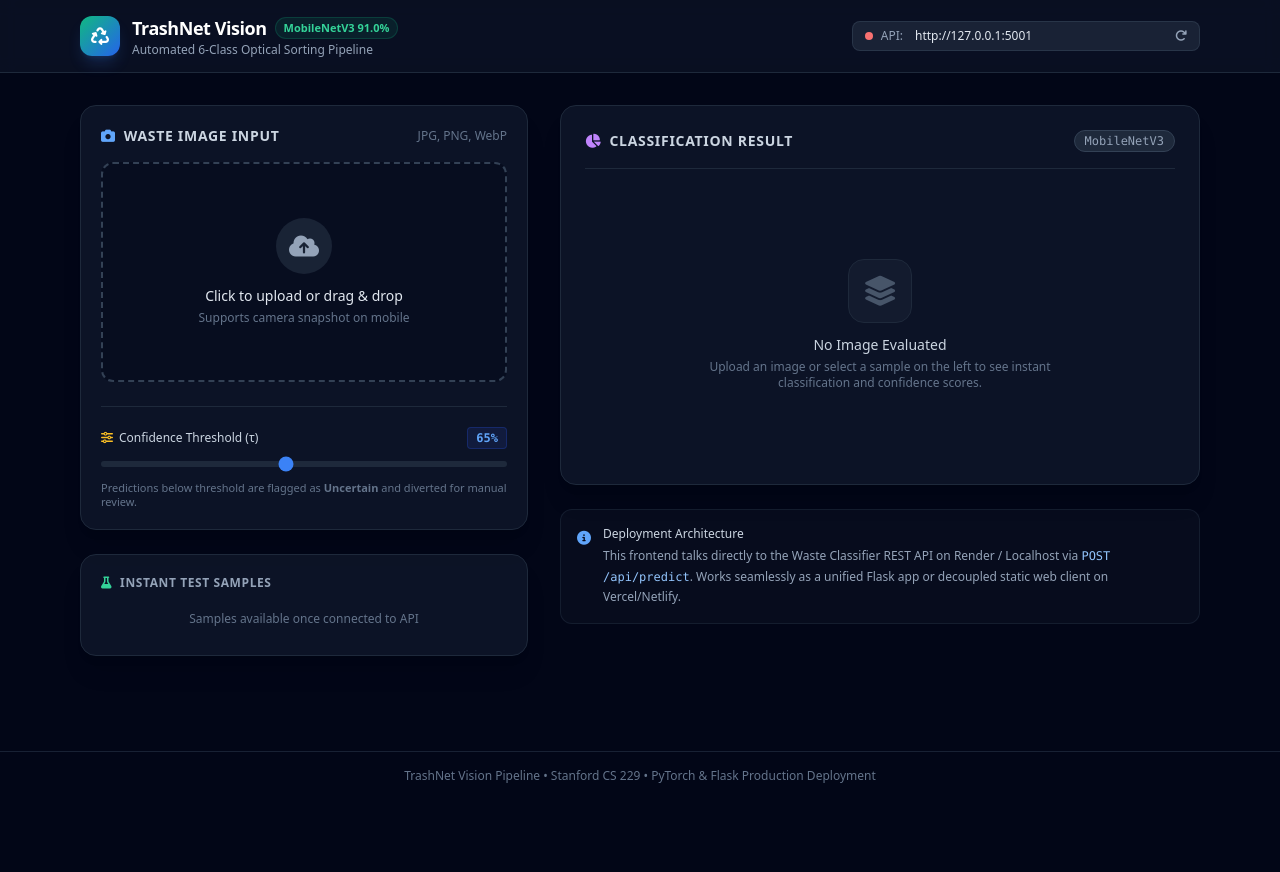
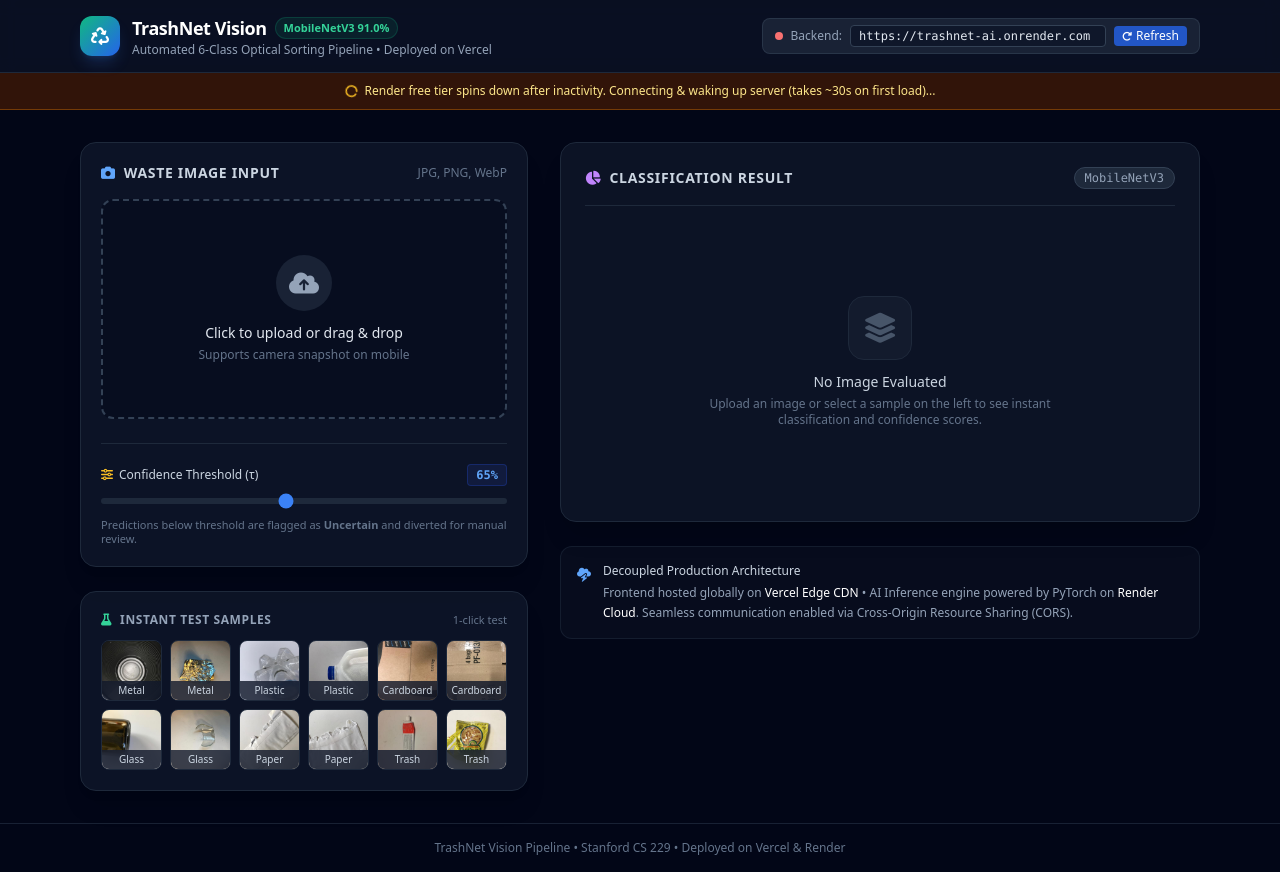
Before and after one commit to samarth1234-dev/trashnet-ai, a Flask app: page / in a window 1280 px wide. Before the commit the page ends 783 px from the top, so only its background shows below. Run offline with Flask 3, Linux system fonts and the light colour scheme; data that the repository does not hold is empty; some libraries are stand-ins or nearby versions.

Commit message:
feat: hardcode permanent default Render backend URL and add Vercel API proxy rewrites

```diff
--- a/web/templates/index.html
+++ b/web/templates/index.html
@@ -46,22 +46,28 @@
             <h1 class="text-lg font-bold tracking-tight text-white">TrashNet Vision</h1>
             <span class="text-[11px] font-semibold bg-emerald-500/10 text-emerald-400 border border-emerald-500/20 px-2 py-0.5 rounded-full">MobileNetV3 91.0%</span>
           </div>
-          <p class="text-xs text-slate-400">Automated 6-Class Optical Sorting Pipeline</p>
+          <p class="text-xs text-slate-400">Automated 6-Class Optical Sorting Pipeline &bull; Deployed on Vercel</p>
         </div>
       </div>
 
       <!-- Backend Connection Pill -->
       <div class="flex items-center gap-2 bg-slate-800/80 border border-slate-700/60 rounded-lg px-3 py-1.5 text-xs">
-        <span class="w-2 h-2 rounded-full bg-emerald-400 animate-pulse" id="status-indicator"></span>
-        <span class="text-slate-400">API:</span>
-        <input id="api-url" type="text" value="" placeholder="http://127.0.0.1:5001"
-               class="bg-transparent text-slate-200 border-none outline-none text-xs w-48 sm:w-64 focus:ring-1 focus:ring-blue-500 rounded px-1" />
-        <button id="btn-ping" title="Test Connection" class="text-slate-400 hover:text-white transition">
-          <i class="fa-solid fa-arrow-rotate-right"></i>
+        <span class="w-2 h-2 rounded-full bg-emerald-400" id="status-indicator"></span>
+        <span class="text-slate-400 font-medium">Backend:</span>
+        <input id="api-url" type="text" value="https://trashnet-ai.onrender.com" placeholder="https://trashnet-ai.onrender.com"
+               class="bg-slate-900 text-slate-200 border border-slate-700 rounded px-2 py-0.5 text-xs w-52 sm:w-64 focus:ring-1 focus:ring-blue-500 outline-none font-mono" />
+        <button id="btn-ping" title="Test Connection" class="bg-blue-600/80 hover:bg-blue-500 text-white px-2 py-0.5 rounded text-xs transition flex items-center gap-1">
+          <i class="fa-solid fa-arrow-rotate-right text-[10px]"></i> Refresh
         </button>
       </div>
     </div>
   </header>
+
+  <!-- Cold Start Alert Banner (hidden by default) -->
+  <div id="cold-start-banner" class="hidden bg-amber-950/70 border-b border-amber-600/40 text-amber-200 text-xs px-4 py-2.5 text-center flex items-center justify-center gap-2">
+    <i class="fa-solid fa-circle-notch fa-spin text-amber-400"></i>
+    <span>Render free tier spins down after inactivity. Connecting & waking up server (takes ~30s on first load)...</span>
+  </div>
 
   <!-- Main Content -->
   <main class="flex-1 max-w-6xl w-full mx-auto px-4 py-8 grid grid-cols-1 lg:grid-cols-12 gap-8">
@@ -119,11 +125,14 @@
 
       <!-- Quick Test Samples -->
       <div class="bg-slate-900/80 border border-slate-800 rounded-2xl p-5 shadow-xl">
-        <h3 class="text-xs font-semibold uppercase tracking-wider text-slate-400 mb-3 flex items-center gap-2">
+        <div class="flex items-center justify-between mb-3">
+          <h3 class="text-xs font-semibold uppercase tracking-wider text-slate-400 flex items-center gap-2">
             <i class="fa-solid fa-flask text-emerald-400"></i> Instant Test Samples
           </h3>
+          <span class="text-[11px] text-slate-500">1-click test</span>
+        </div>
         <div id="sample-grid" class="grid grid-cols-4 sm:grid-cols-6 gap-2">
-          <div class="text-xs text-slate-500 col-span-full py-2 text-center">Loading test samples...</div>
+          <!-- Dynamically populated -->
         </div>
       </div>
 
@@ -155,7 +164,7 @@
         <!-- Loading State -->
         <div id="loading-state" class="hidden flex-1 flex flex-col items-center justify-center text-center p-8 space-y-4">
           <div class="w-10 h-10 border-4 border-blue-500/20 border-t-blue-500 rounded-full animate-spin"></div>
-          <p class="text-xs text-slate-400 animate-pulse font-mono">Running deep neural inference...</p>
+          <p class="text-xs text-slate-400 animate-pulse font-mono">Running deep neural inference on Render backend...</p>
         </div>
 
         <!-- Active Result State -->
@@ -208,12 +217,12 @@
 
       </div>
 
-      <!-- Architecture Callout -->
+      <!-- Cloud Architecture Pill -->
       <div class="bg-slate-900/40 border border-slate-800/60 rounded-xl p-4 text-xs text-slate-400 flex items-start gap-3">
-        <i class="fa-solid fa-circle-info text-blue-400 text-sm mt-0.5"></i>
+        <i class="fa-solid fa-cloud-bolt text-blue-400 text-sm mt-0.5"></i>
         <div class="space-y-1">
-          <p class="font-medium text-slate-300">Deployment Architecture</p>
-          <p class="leading-relaxed">This frontend talks directly to the Waste Classifier REST API on Render / Localhost via <code class="text-blue-300 font-mono">POST /api/predict</code>. Works seamlessly as a unified Flask app or decoupled static web client on Vercel/Netlify.</p>
+          <p class="font-medium text-slate-300">Decoupled Production Architecture</p>
+          <p class="leading-relaxed">Frontend hosted globally on <span class="text-white font-medium">Vercel Edge CDN</span> &bull; AI Inference engine powered by PyTorch on <span class="text-white font-medium">Render Cloud</span>. Seamless communication enabled via Cross-Origin Resource Sharing (CORS).</p>
         </div>
       </div>
 
@@ -222,7 +231,7 @@
   </main>
 
   <footer class="border-t border-slate-800/80 py-4 text-center text-xs text-slate-500">
-    TrashNet Vision Pipeline &bull; Stanford CS 229 &bull; PyTorch & Flask Production Deployment
+    TrashNet Vision Pipeline &bull; Stanford CS 229 &bull; Deployed on Vercel & Render
   </footer>
 
   <!-- Application Logic -->
@@ -248,6 +257,7 @@
     const apiUrlInput = document.getElementById('api-url');
     const btnPing = document.getElementById('btn-ping');
     const statusIndicator = document.getElementById('status-indicator');
+    const coldStartBanner = document.getElementById('cold-start-banner');
 
     const emptyState = document.getElementById('empty-state');
     const loadingState = document.getElementById('loading-state');
@@ -261,22 +271,30 @@
     const probabilityBars = document.getElementById('probability-bars');
 
     let currentFile = null;
-    let currentRelPath = null;
 
-    // Detect default API Base URL (if served from Flask, use origin; else localhost:5001)
-    const defaultApi = (window.location.protocol.startsWith('http') && window.location.port !== '')
-      ? window.location.origin
-      : 'http://127.0.0.1:5001';
-    apiUrlInput.value = defaultApi;
+    // Hardcoded permanent default API
+    const DEFAULT_API_URL = "https://trashnet-ai.onrender.com";
+    apiUrlInput.value = localStorage.getItem('trashnet_api_url') || DEFAULT_API_URL;
 
     // Ping API
     async function pingApi() {
-      const base = apiUrlInput.value.replace(/\/+$/, '');
+      const base = apiUrlInput.value.trim().replace(/\/+$/, '');
+      if (!base) return;
+      localStorage.setItem('trashnet_api_url', base);
+
       statusIndicator.className = "w-2 h-2 rounded-full bg-amber-400 animate-ping";
+      coldStartBanner.classList.remove('hidden');
+
       try {
-        const res = await fetch(`${base}/health`);
+        const controller = new AbortController();
+        const timeoutId = setTimeout(() => controller.abort(), 35000); // 35s timeout for Render cold start
+
+        const res = await fetch(`${base}/health`, { signal: controller.signal });
+        clearTimeout(timeoutId);
+
         if (res.ok) {
           statusIndicator.className = "w-2 h-2 rounded-full bg-emerald-400";
+          coldStartBanner.classList.add('hidden');
         } else {
           statusIndicator.className = "w-2 h-2 rounded-full bg-red-400";
         }
@@ -284,13 +302,20 @@
         statusIndicator.className = "w-2 h-2 rounded-full bg-red-400";
       }
     }
+
     btnPing.addEventListener('click', pingApi);
+    apiUrlInput.addEventListener('change', () => {
+      localStorage.setItem('trashnet_api_url', apiUrlInput.value.trim().replace(/\/+$/, ''));
+      pingApi();
+    });
+
+    // Check health on load
     pingApi();
 
     // Threshold Slider
     thresholdSlider.addEventListener('input', (e) => {
       thresholdVal.textContent = Math.round(e.target.value * 100) + '%';
-      if (currentFile || currentRelPath) {
+      if (currentFile) {
         triggerPrediction();
       }
     });
@@ -323,7 +348,6 @@
 
     function handleFileSelect(file) {
       currentFile = file;
-      currentRelPath = null;
       const reader = new FileReader();
       reader.onload = (e) => {
         imagePreview.src = e.target.result;
@@ -337,7 +361,6 @@
     btnClear.addEventListener('click', (e) => {
       e.stopPropagation();
       currentFile = null;
-      currentRelPath = null;
       fileInput.value = '';
       imagePreview.src = '';
       previewWrapper.classList.add('hidden');
@@ -346,56 +369,72 @@
       resultState.classList.add('hidden');
     });
 
-    // Load Samples
+    // Load Samples directly from Vercel static bundle (or fallback to Render API)
     async function loadSamples() {
-      const base = apiUrlInput.value.replace(/\/+$/, '');
+      let samples = [];
       try {
-        const res = await fetch(`${base}/api/samples`);
-        if (!res.ok) return;
-        const samples = await res.json();
+        // Try local static samples on Vercel first
+        const localRes = await fetch('samples/samples.json');
+        if (localRes.ok) {
+          samples = await localRes.json();
+        }
+      } catch (err) {}
+
+      if (samples.length === 0) {
+        try {
+          const base = apiUrlInput.value.trim().replace(/\/+$/, '');
+          const remoteRes = await fetch(`${base}/api/samples`);
+          if (remoteRes.ok) samples = await remoteRes.json();
+        } catch (err) {}
+      }
+
+      if (samples.length === 0) {
+        sampleGrid.innerHTML = '<div class="text-xs text-slate-500 col-span-full py-2 text-center">Samples unavailable</div>';
+        return;
+      }
+
       sampleGrid.innerHTML = '';
       samples.forEach(s => {
         const btn = document.createElement('button');
         btn.className = "group relative aspect-square rounded-lg overflow-hidden border border-slate-800 hover:border-blue-500 transition focus:outline-none";
         btn.title = `${s.class_name}: ${s.rel_path}`;
-          const fullImgUrl = s.url.startsWith('http') ? s.url : `${base}${s.url}`;
+        const localImgUrl = `samples/${s.rel_path}`;
         btn.innerHTML = `
-            <img src="${fullImgUrl}" alt="${s.class_name}" class="w-full h-full object-cover group-hover:scale-110 transition duration-200" />
+          <img src="${localImgUrl}" alt="${s.class_name}" class="w-full h-full object-cover group-hover:scale-110 transition duration-200" />
           <span class="absolute inset-x-0 bottom-0 text-[10px] bg-slate-900/80 backdrop-blur py-0.5 text-center capitalize text-slate-300">${s.class_name}</span>
         `;
-          btn.addEventListener('click', () => {
-            currentRelPath = s.rel_path;
-            currentFile = null;
-            imagePreview.src = fullImgUrl;
+        btn.addEventListener('click', async () => {
+          imagePreview.src = localImgUrl;
           uploadPrompt.classList.add('hidden');
           previewWrapper.classList.remove('hidden');
+
+          // Fetch image as blob and convert to File to send full binary to Render
+          try {
+            const imgRes = await fetch(localImgUrl);
+            const blob = await imgRes.blob();
+            currentFile = new File([blob], s.rel_path, { type: blob.type || 'image/jpeg' });
             triggerPrediction();
+          } catch (e) {
+            alert('Failed to load sample image');
+          }
         });
         sampleGrid.appendChild(btn);
       });
-      } catch (err) {
-        sampleGrid.innerHTML = '<div class="text-xs text-slate-500 col-span-full py-2 text-center">Samples available once connected to API</div>';
-      }
     }
     loadSamples();
 
-    // Trigger Prediction
+    // Trigger Prediction to Render Backend
     async function triggerPrediction() {
-      if (!currentFile && !currentRelPath) return;
+      if (!currentFile) return;
 
       emptyState.classList.add('hidden');
       loadingState.classList.remove('hidden');
       resultState.classList.add('hidden');
 
-      const base = apiUrlInput.value.replace(/\/+$/, '');
+      const base = apiUrlInput.value.trim().replace(/\/+$/, '');
       const formData = new FormData();
       formData.append('threshold', thresholdSlider.value);
-
-      if (currentFile) {
       formData.append('file', currentFile);
-      } else if (currentRelPath) {
-        formData.append('rel_path', currentRelPath);
-      }
 
       try {
         const res = await fetch(`${base}/api/predict`, {
@@ -415,7 +454,7 @@
         renderResult(data);
       } catch (err) {
         loadingState.classList.add('hidden');
-        alert("Failed to connect to Waste Classifier API. Ensure the backend is running!");
+        alert("Failed to connect to Render Backend. Check if the server is awake and the URL is correct!");
         emptyState.classList.remove('hidden');
       }
     }
```
Also changed, not shown: frontend/index.html (+8 -13 lines), frontend/vercel.json, vercel.json. Lines whose indentation alone changed are shown as unchanged.
